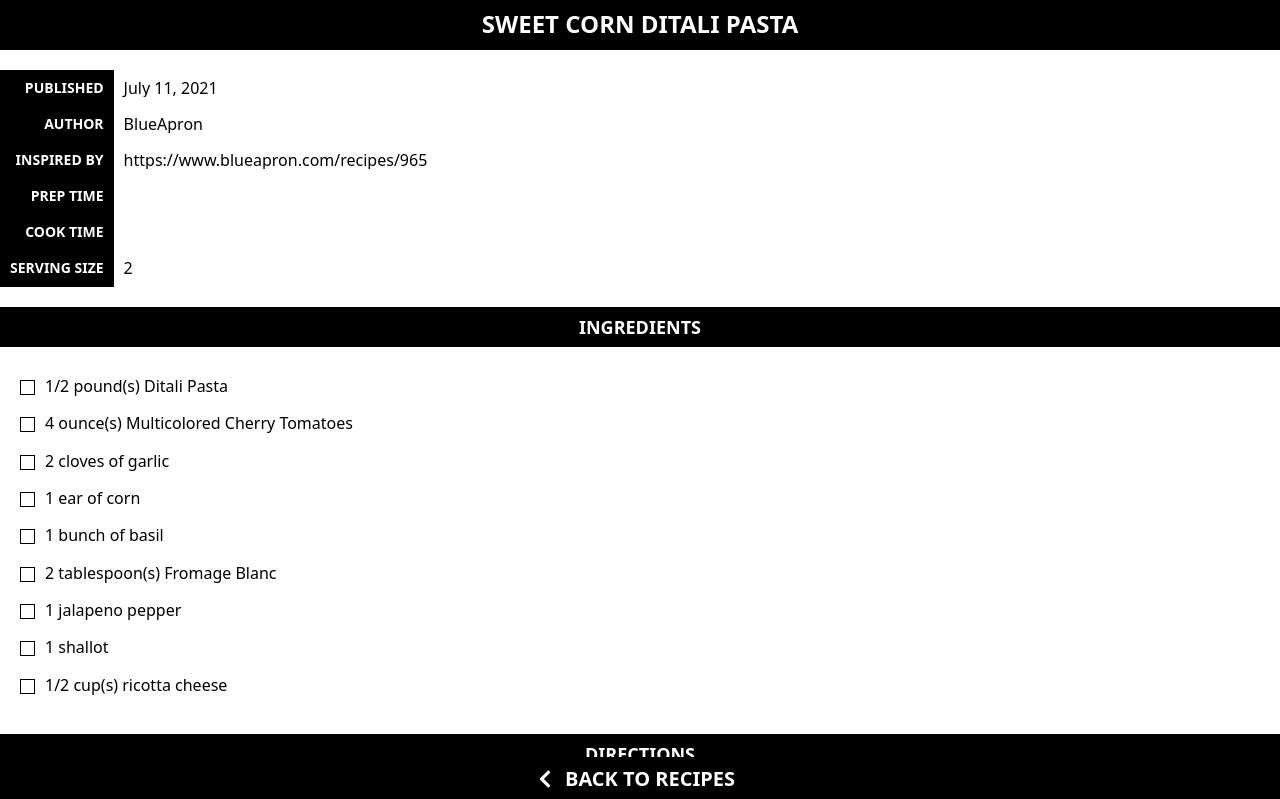
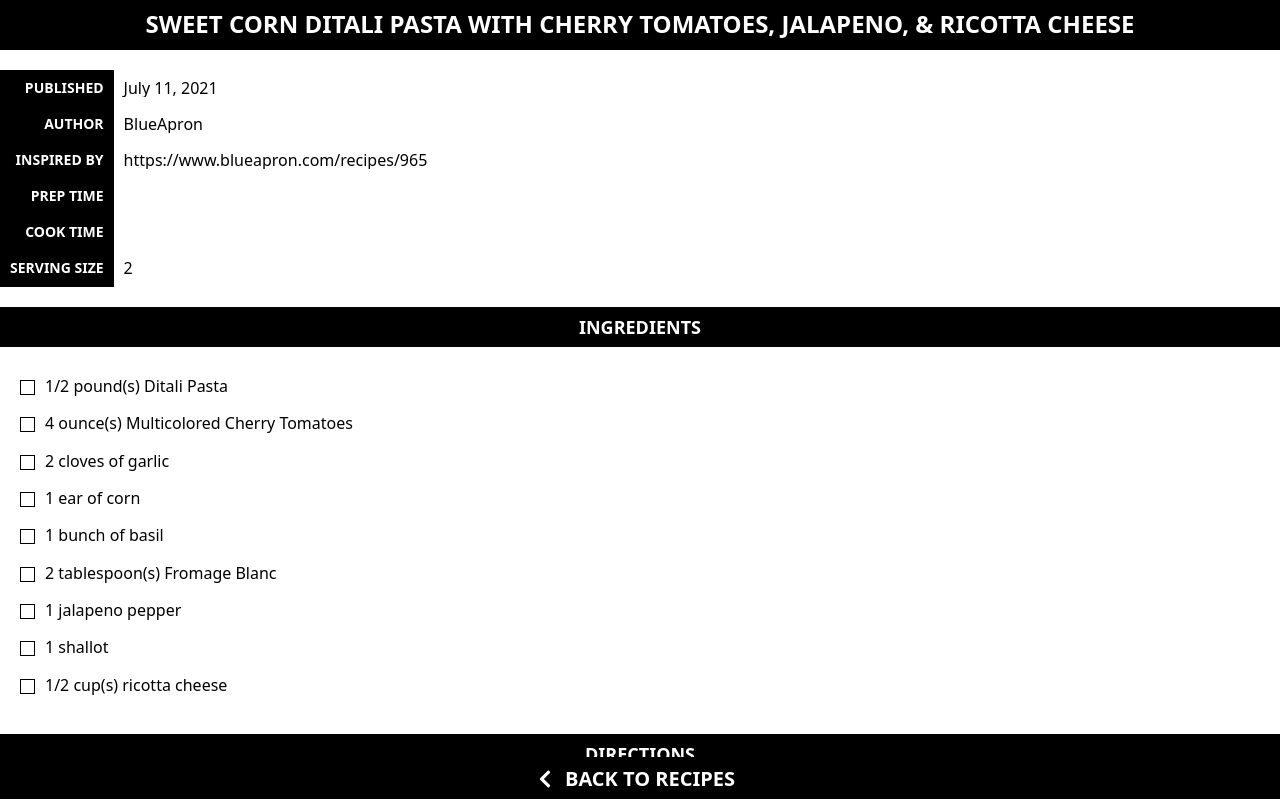
Before and after one commit to likens/recipes, a Gatsby site: page /recipes/sweet-corn-ditali-pasta in a window 1280 px wide. Shown: the top 799 px of the page. Built offline with nearby package versions, Linux system fonts and the light colour scheme; Gatsby itself is replaced by a stand-in of ours.

Commit message:
Update Recipe “sweet-corn-ditali-pasta”

```diff
--- a/src/pages/recipes/sweet-corn-ditali-pasta.md
+++ b/src/pages/recipes/sweet-corn-ditali-pasta.md
@@ -1,6 +1,6 @@
 ---
 templateKey: recipe
-name: Sweet Corn Ditali Pasta
+name: Sweet Corn Ditali Pasta with Cherry Tomatoes, Jalapeno, & Ricotta Cheese
 date: 2021-07-11T15:36:43.961Z
 author: BlueApron
 inspiredby: https://www.blueapron.com/recipes/965
```
